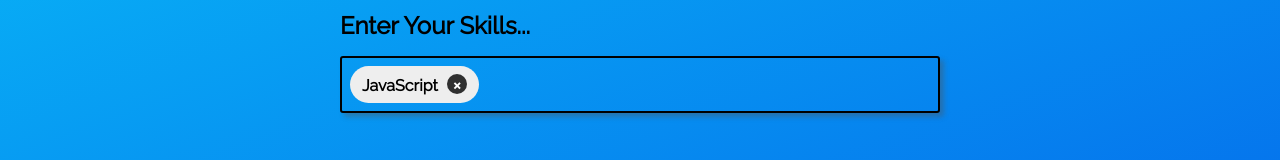
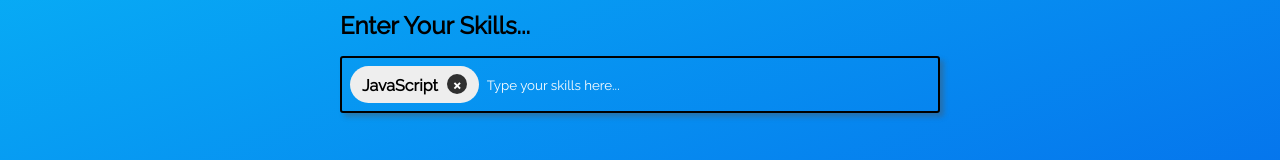
Before and after one commit to lkot/react-noa-ignite-assignment, a React (Create React App) app: page / in a window 1280 px wide. Shown: the part 338-498 px from the top of the page. Built offline with nearby package versions, Linux system fonts and the light colour scheme.

Commit message:
Text input implemented.

```diff
--- a/src/components/TagsInput.css
+++ b/src/components/TagsInput.css
@@ -31,3 +31,17 @@
 	font-size: 18px;
 	cursor: pointer;
 }
+
+.tags-input {
+	flex-grow: 1;
+	padding: 0.5em 0;
+	border: none;
+	outline: none;
+	color: #fff;
+	font-family: inherit;
+	background-color: transparent;
+}
+
+.tags-input::placeholder {
+	color: #fff;
+}
--- a/src/components/TagsInput.js
+++ b/src/components/TagsInput.js
@@ -9,6 +9,11 @@ const TagsInput = () => {
                     <span className="text">JavaScript</span>
                     <span className="close">&times;</span>
                 </div>
+                <input
+					type='text'
+					className='tags-input'
+					placeholder='Type your skills here...'
+				/>
 			</div>
 		</>
 	);
```
